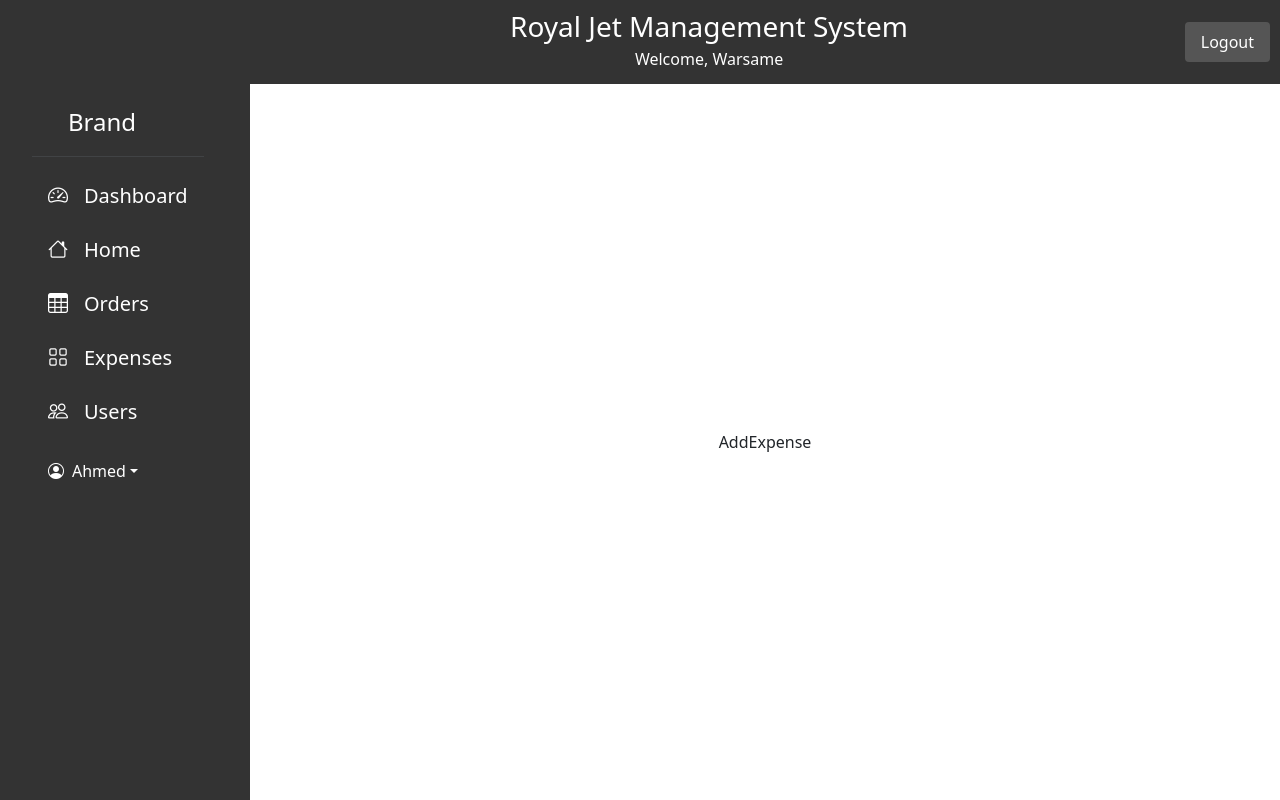
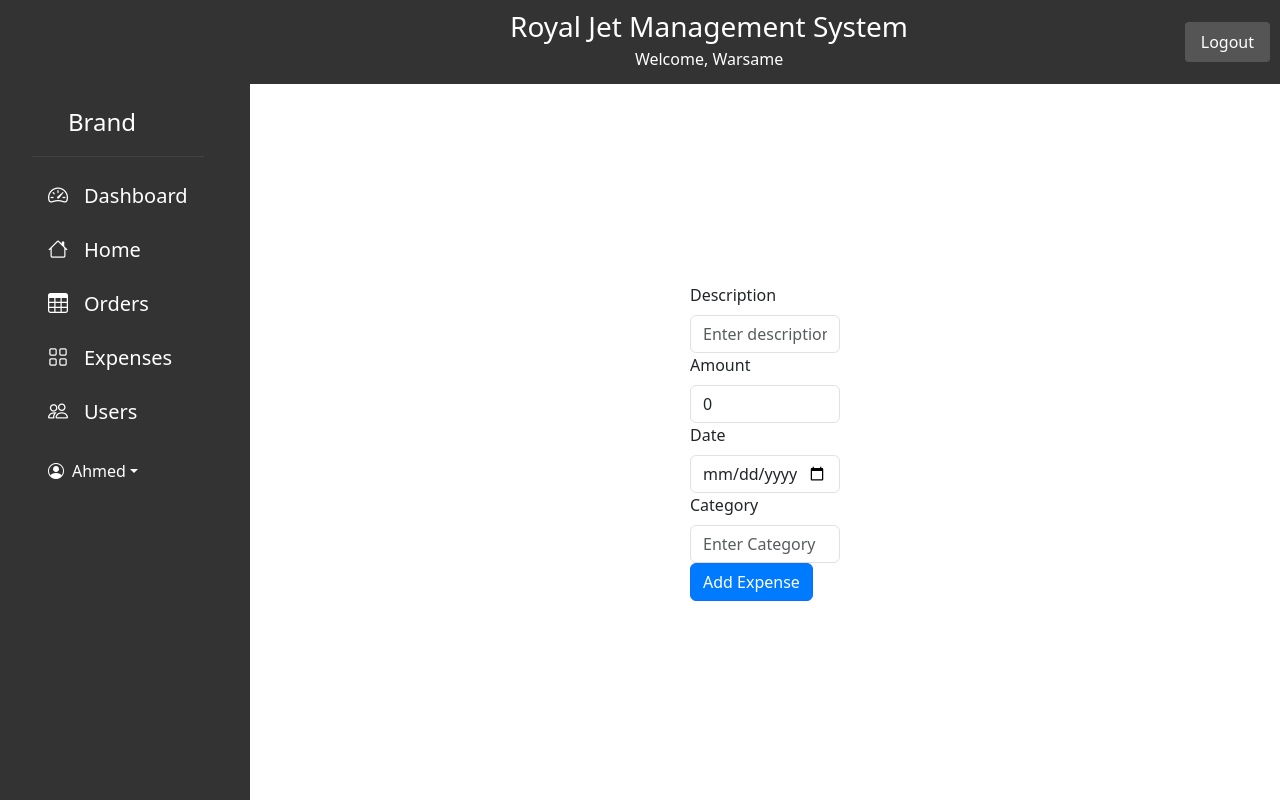
Before and after one commit to Hamda-Dahir/royaljet_project3, a React (Vite) app in the folder client/: page /add-expense in a window 1280 px wide. Built offline with nearby package versions, Linux system fonts and the light colour scheme.

Commit message:
feat: added add exp form

```diff
--- a/client/src/expense/AddExpense.jsx
+++ b/client/src/expense/AddExpense.jsx
@@ -1,7 +1,88 @@
-import React from 'react';
+import React, { useState } from 'react';
+import { useNavigate } from 'react-router-dom';
+import { createExpense } from '../api';
+import { Form, Button } from 'react-bootstrap';
 
-const AddExpense = () => {
-  return <div>AddExpense</div>;
+const AddExpenseForm = ({ onClose }) => {
+  const navigate = useNavigate();
+  const [newExpenseData, setNewExpenseData] = useState({
+    description: '',
+    amount: 0,
+    date: '',
+    category: '',
+  });
+
+  const handleInputChange = (event) => {
+    const { description, value } = event.target;
+    setNewExpenseData((prevExpenseData) => ({
+      ...prevExpenseData,
+      [description]: value,
+    }));
+  };
+
+  const handleAddExpense = async () => {
+    try {
+      await createExpense(newExpenseData);
+      onClose(); // Close the modal after adding a Expense
+      navigate('/expenses');
+    } catch (error) {
+      console.error('Error creating expenses:', error);
+    }
+  };
+
+  return (
+    <Form>
+      <Form.Group controlId="formDescription">
+        <Form.Label>Description</Form.Label>
+        <Form.Control
+          type="text"
+          name="description"
+          value={newExpenseData.description}
+          placeholder="Enter description"
+          onChange={handleInputChange}
+          required
+        />
+      </Form.Group>
+
+      <Form.Group controlId="formAmount">
+        <Form.Label>Amount</Form.Label>
+        <Form.Control
+          type="number"
+          name="amount"
+          value={newExpenseData.amount}
+          placeholder="Enter price"
+          onChange={handleInputChange}
+          required
+        />
+      </Form.Group>
+      <Form.Group controlId="formDate">
+        <Form.Label>Date</Form.Label>
+        <Form.Control
+          type="date"
+          name="date"
+          value={newExpenseData.date}
+          onChange={handleInputChange}
+          required
+        />
+      </Form.Group>
+
+      <Form.Group controlId="formCategory">
+        <Form.Label>Category</Form.Label>
+        <Form.Control
+          type="text"
+          name="category"
+          value={newExpenseData.category}
+          placeholder="Enter Category"
+          onChange={handleInputChange}
+          required
+        />
+      </Form.Group>
+
+      <Button variant="primary" onClick={handleAddExpense}>
+        Add Expense
+      </Button>
+    </Form>
+  );
 };
 
-export default AddExpense;
+export default AddExpenseForm;
```
